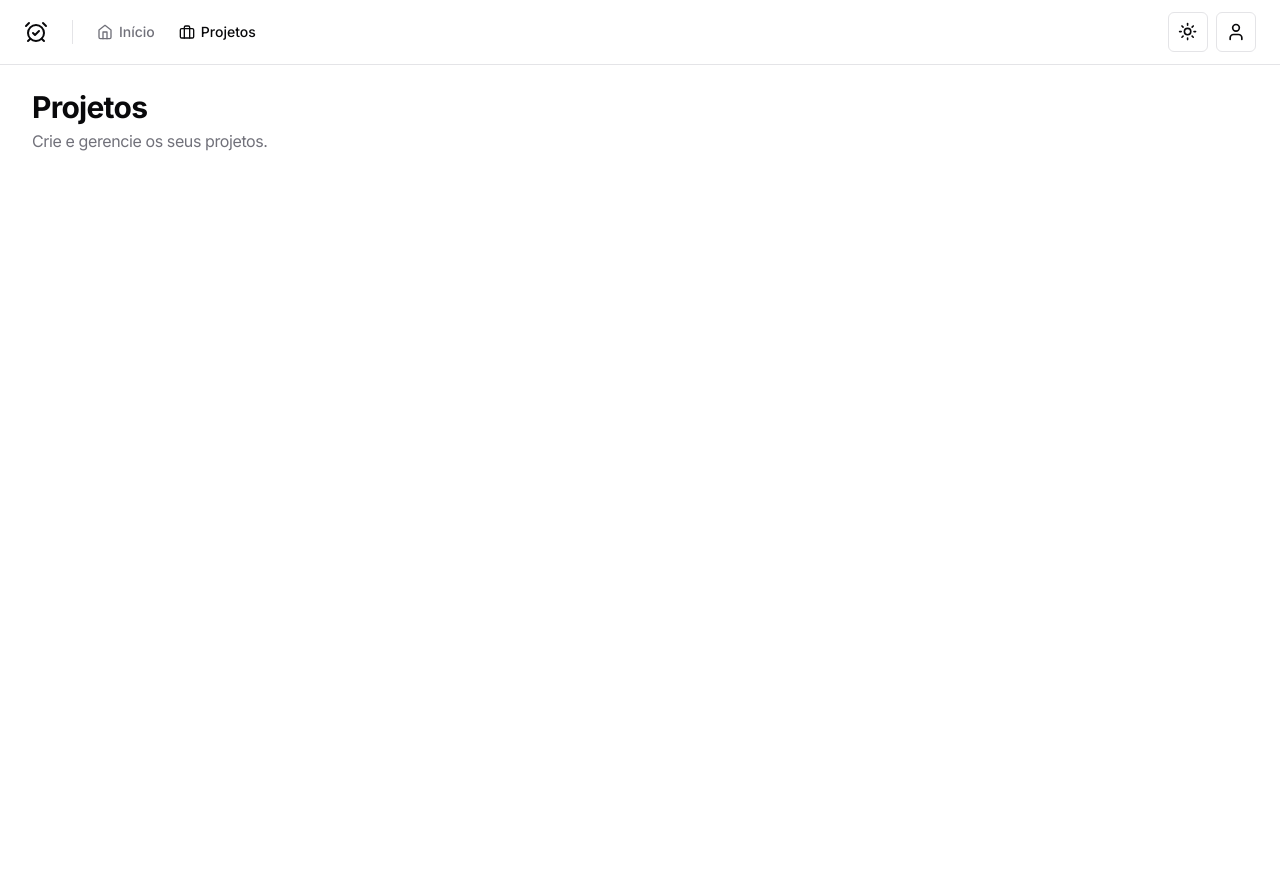
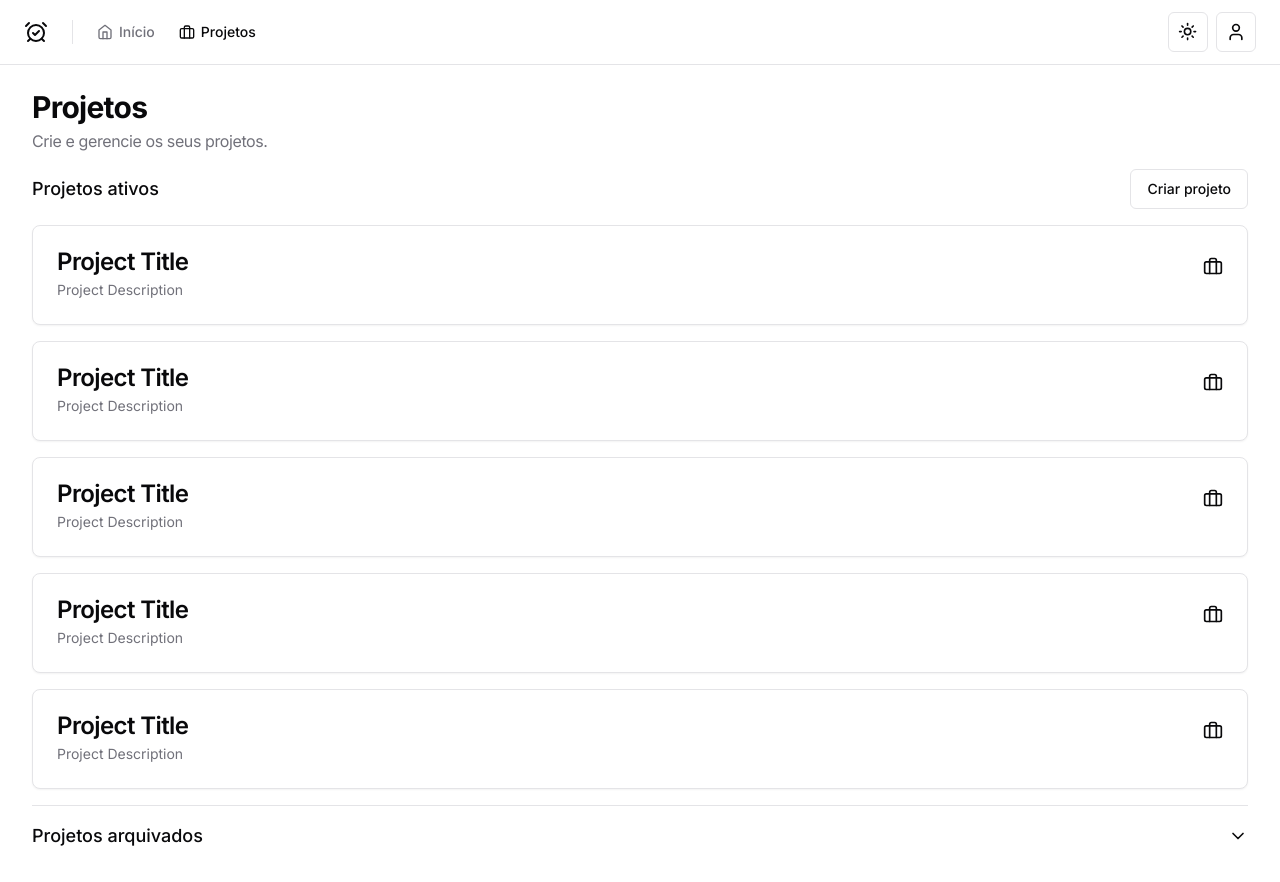
Before and after one commit to GabriPires/crono-web, a React (Vite) app: page /projects in a window 1280 px wide. Before the commit the page ends 800 px from the top, so only its background shows below. Built offline with nearby package versions, Linux system fonts and the light colour scheme.

Commit message:
✨ feat(projects): projects card and archived state

```diff
--- a/package.json
+++ b/package.json
@@ -11,6 +11,7 @@
   },
   "dependencies": {
     "@hookform/resolvers": "^3.3.4",
+    "@radix-ui/react-collapsible": "^1.0.3",
     "@radix-ui/react-dialog": "^1.0.5",
     "@radix-ui/react-dropdown-menu": "^2.0.6",
     "@radix-ui/react-label": "^2.0.2",
--- /dev/null
+++ b/src/components/ui/collapsible.tsx
@@ -0,0 +1,9 @@
+import * as CollapsiblePrimitive from "@radix-ui/react-collapsible"
+
+const Collapsible = CollapsiblePrimitive.Root
+
+const CollapsibleTrigger = CollapsiblePrimitive.CollapsibleTrigger
+
+const CollapsibleContent = CollapsiblePrimitive.CollapsibleContent
+
+export { Collapsible, CollapsibleTrigger, CollapsibleContent }
--- /dev/null
+++ b/src/pages/app/projects/components/project-card.tsx
@@ -0,0 +1,33 @@
+import { Briefcase } from 'lucide-react'
+import { Link } from 'react-router-dom'
+
+import {
+  Card,
+  CardDescription,
+  CardHeader,
+  CardTitle,
+} from '@/components/ui/card'
+
+interface ProjectCardProps {
+  projectId: string
+  archived?: boolean
+}
+
+export function ProjectCard({ projectId, archived }: ProjectCardProps) {
+  return (
+    <Link to={`/projects/${projectId}`}>
+      <Card
+        data-archived={archived}
+        className="data-[archived=true]:opacity-55"
+      >
+        <CardHeader className="flex-row justify-between">
+          <div className="flex flex-col gap-1.5">
+            <CardTitle>Project Title</CardTitle>
+            <CardDescription>Project Description</CardDescription>
+          </div>
+          <Briefcase className="size-5" />
+        </CardHeader>
+      </Card>
+    </Link>
+  )
+}
--- a/src/pages/app/projects/page.tsx
+++ b/src/pages/app/projects/page.tsx
@@ -1,6 +1,16 @@
+import { ChevronDown } from 'lucide-react'
 import { Helmet } from 'react-helmet-async'
 
 import { PageHeader } from '@/components/page-header'
+import { Button } from '@/components/ui/button'
+import {
+  Collapsible,
+  CollapsibleContent,
+  CollapsibleTrigger,
+} from '@/components/ui/collapsible'
+import { Separator } from '@/components/ui/separator'
+
+import { ProjectCard } from './components/project-card'
 
 export function ProjectsPage() {
   return (
@@ -12,6 +22,33 @@ export function ProjectsPage() {
           title="Projetos"
           subtitle="Crie e gerencie os seus projetos."
         />
+
+        <div className="flex flex-col gap-4">
+          <div className="flex flex-row items-center justify-between">
+            <h2 className="text-lg font-medium">Projetos ativos</h2>
+            <Button variant="outline">Criar projeto</Button>
+          </div>
+
+          {Array.from({ length: 5 }).map((_, index) => (
+            <ProjectCard key={index} projectId={String(index)} />
+          ))}
+        </div>
+
+        <Separator />
+
+        <Collapsible>
+          <CollapsibleTrigger className="flex group w-full items-center justify-between ">
+            <h2 className="text-lg font-medium">Projetos arquivados</h2>
+            <ChevronDown className="size-5 group-data-[state=open]:rotate-180" />
+          </CollapsibleTrigger>
+          <CollapsibleContent>
+            <div className="flex flex-col gap-4 mt-4">
+              {Array.from({ length: 3 }).map((_, index) => (
+                <ProjectCard key={index} projectId={String(index)} archived />
+              ))}
+            </div>
+          </CollapsibleContent>
+        </Collapsible>
       </div>
     </>
   )
```
Also changed, not shown: 1 other file (tests, documents, lock files or other folders).
